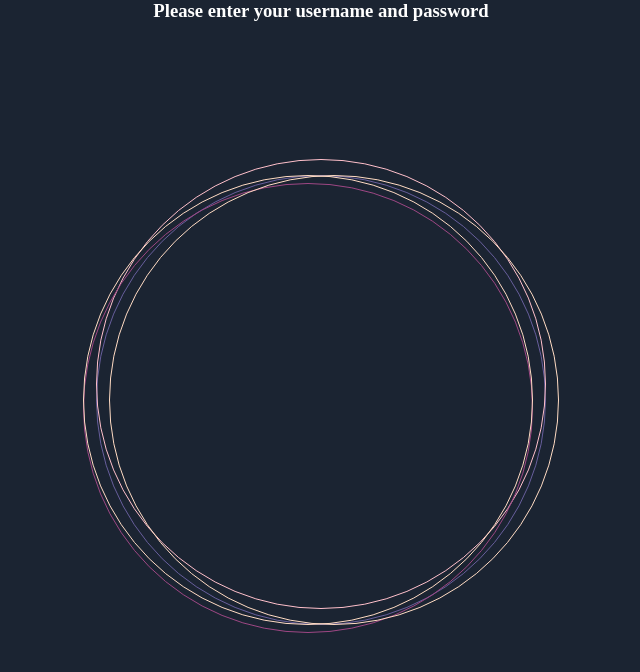
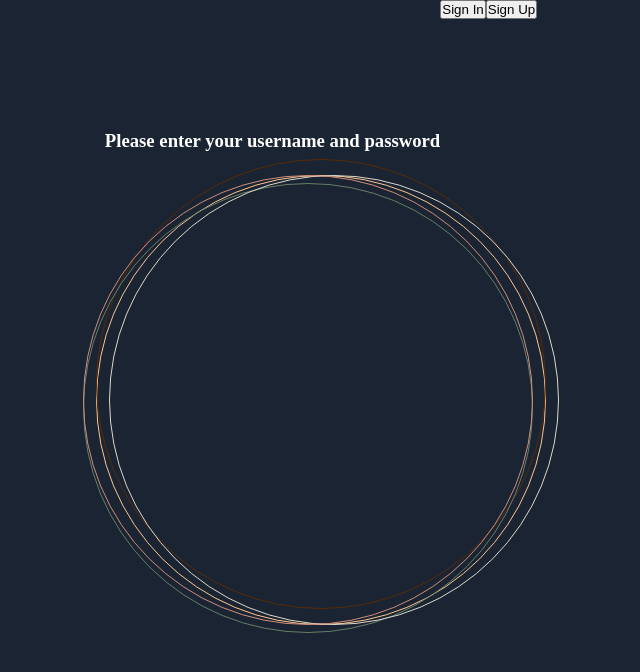
Before and after one commit to fikireguale/comp307-proj, a React (Create React App) app in the folder frontend/: page /signIn in a window 1280 px wide. Shown: the top 672 px of the page, without its empty margins (319-959 px from the left). Built offline with nearby package versions, Linux system fonts and the light colour scheme.

Commit message:
redirect to registration

```diff
--- a/frontend/src/App.js
+++ b/frontend/src/App.js
@@ -2,7 +2,6 @@ import {BrowserRouter as Router, Route, Routes} from 'react-router-dom';
 import Discussion from './pages/discussion';
 import Landing from './pages/landing';
 import SignIn from './pages/SignIn';
-
 import Registration from './pages/Registration';
 
 
--- a/frontend/src/index.css
+++ b/frontend/src/index.css
@@ -92,16 +92,15 @@
 
 .signIn h3{
   color:white;
-  font-family:'Didot', serif;
+  font-family:'Bookman', 'URW Bookman L', serif;
 
-
-
+  padding-top: 130px;
 }
 .signIn .circle1{
   width: 450px;
   height:450px;
   border-radius: 50%; /*make it round*/
-  border: 1.5px solid #675E9C;
+  border: 1.5px solid #FBC490;
   background-color: transparent;
   position:absolute;
   top:50%;
@@ -112,7 +111,7 @@
   width: 450px;
   height:450px;
   border-radius: 50%; /*make it round*/
-  border: 1.5px solid pink;
+  border: 1.5px solid #562B08;
   background-color: transparent;
   position:absolute;
   top:48%;
@@ -123,7 +122,7 @@
   width: 450px;
   height:450px;
   border-radius: 50%; /*make it round*/
-  border: 1.5px solid #9E4784;
+  border: 1.5px solid #647E68;
   background-color: transparent;
   position:absolute;
   top:51%;
@@ -135,7 +134,7 @@
   width: 450px;
   height:450px;
   border-radius: 50%; /*make it round*/
-  border: 1.5px solid #FFDBC3;
+  border: 1.5px solid #DCD7C9;
   background-color: transparent;
   position:absolute;
   top:50%;
@@ -147,10 +146,10 @@
   width: 450px;
   height:450px;
   border-radius: 50%; /*make it round*/
-  border: 1.5px solid #FFDBC3;
+  border: 1.5px solid #CD8D7B;
   background-color: transparent;
   position:absolute;
   top:50%;
   left:49%;
-  transform: translate(-50%, -50%);
+  transform: translate(-50%, -50%);/*shift the element up and left by half half*/
 }
--- a/frontend/src/pages/signIn.js
+++ b/frontend/src/pages/signIn.js
@@ -1,7 +1,12 @@
 import React from "react";
+import { useNavigate } from "react-router-dom";
 
 
 const SignIn = () =>{
+    const navigate = useNavigate(); //navigate function
+    const redirectToRegistration = () =>{
+        navigate('/Registration');
+    }
     return (
         <div className="signIn" >
             <div className="circle1"></div>
@@ -11,7 +16,11 @@ const SignIn = () =>{
             <div className="circle5"></div>
             <div className="form-inside-circle">
                 <h3>Please enter your username and password</h3>
-
+            </div>
+            <div className="buttons">
+                <button>Sign In</button>
+                {/*In case someone is not sure that they don't have the account*/}
+                <button onClick={redirectToRegistration}>Sign Up</button>
             </div>
 
 
```
